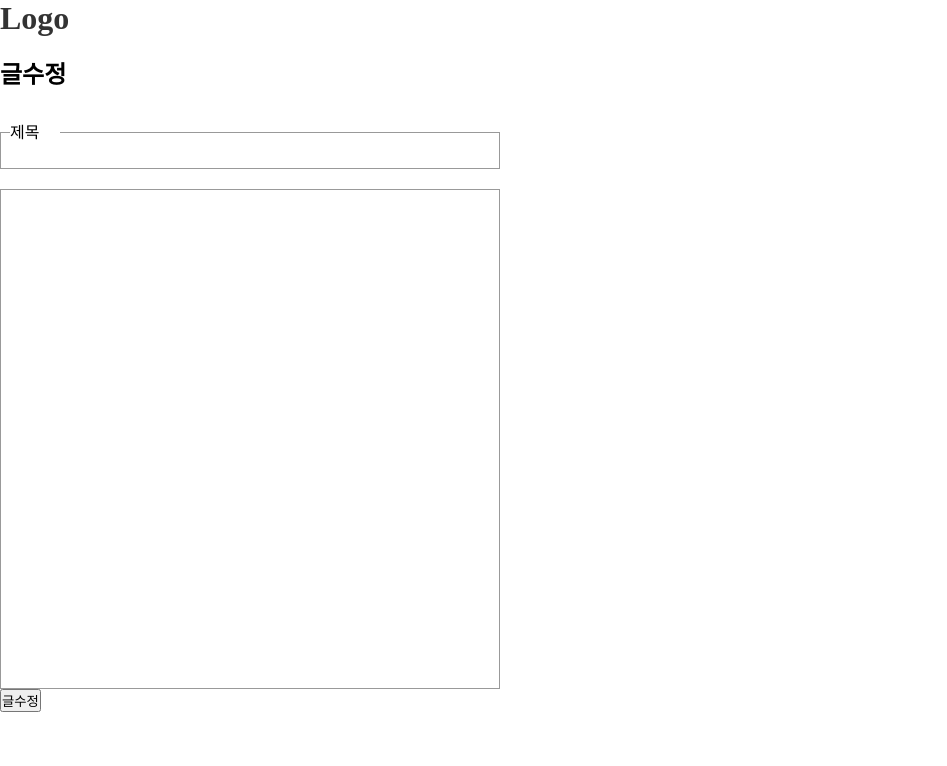
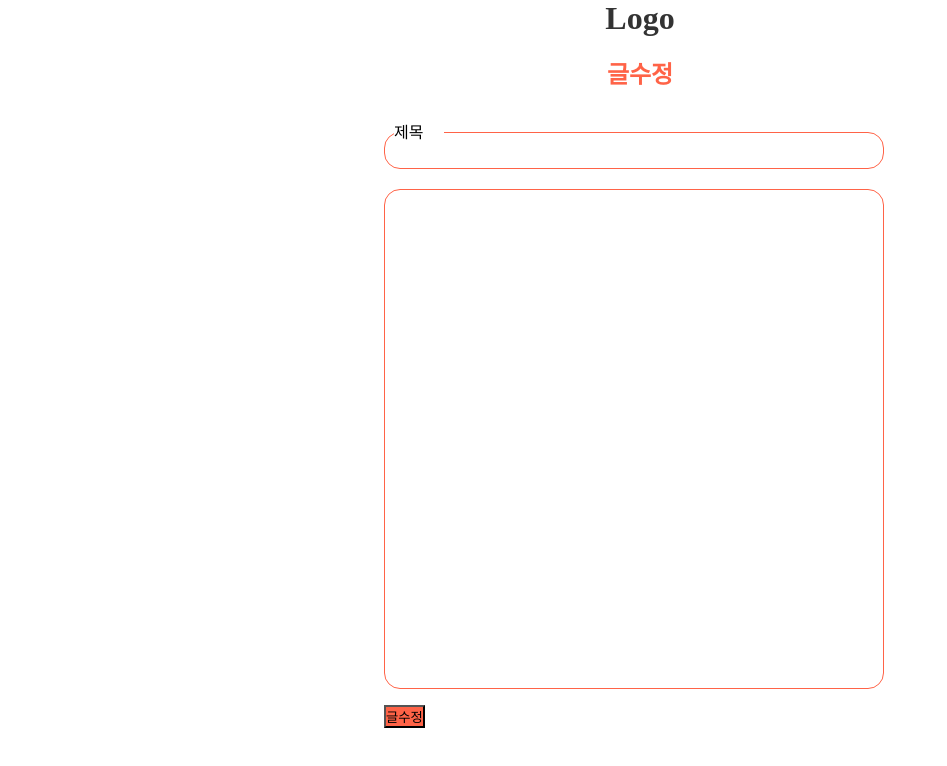
Before and after one commit to sangheun969/cruse, a plain HTML site: page board/modify.html in a window 1280 px wide. Shown: the whole page, without its empty margins (0-947 px from the left). Drawn offline with Linux system fonts and the light colour scheme.

Commit message:
fix : modify UI 수정

```diff
--- a/public/css/modify.css
+++ b/public/css/modify.css
@@ -7,6 +7,12 @@
 a {
   text-decoration: none;
   color: #333;
+}
+
+h1,
+h2 {
+  color: tomato;
+  text-align: center;
 }
 
 ul,
@@ -20,6 +26,15 @@ li {
 
 .modify-write-form {
   width: 500px;
+}
+
+.btn {
+  margin-top: 1rem;
+}
+
+form {
+  width: 32rem;
+  margin: auto;
 }
 
 form li {
@@ -43,12 +58,18 @@ li > span {
 
 li > input {
   padding: 10px 18px;
-  border: 1px solid #999;
+  border: 1px solid tomato;
+  border-radius: 1rem;
 }
 
 li > textarea {
   height: 500px;
   padding: 20px;
-  border: 1px solid #999;
+  border: 1px solid tomato;
   resize: none;
+  border-radius: 1rem;
 }
+
+.btn {
+  background-color: tomato;
+}
```
